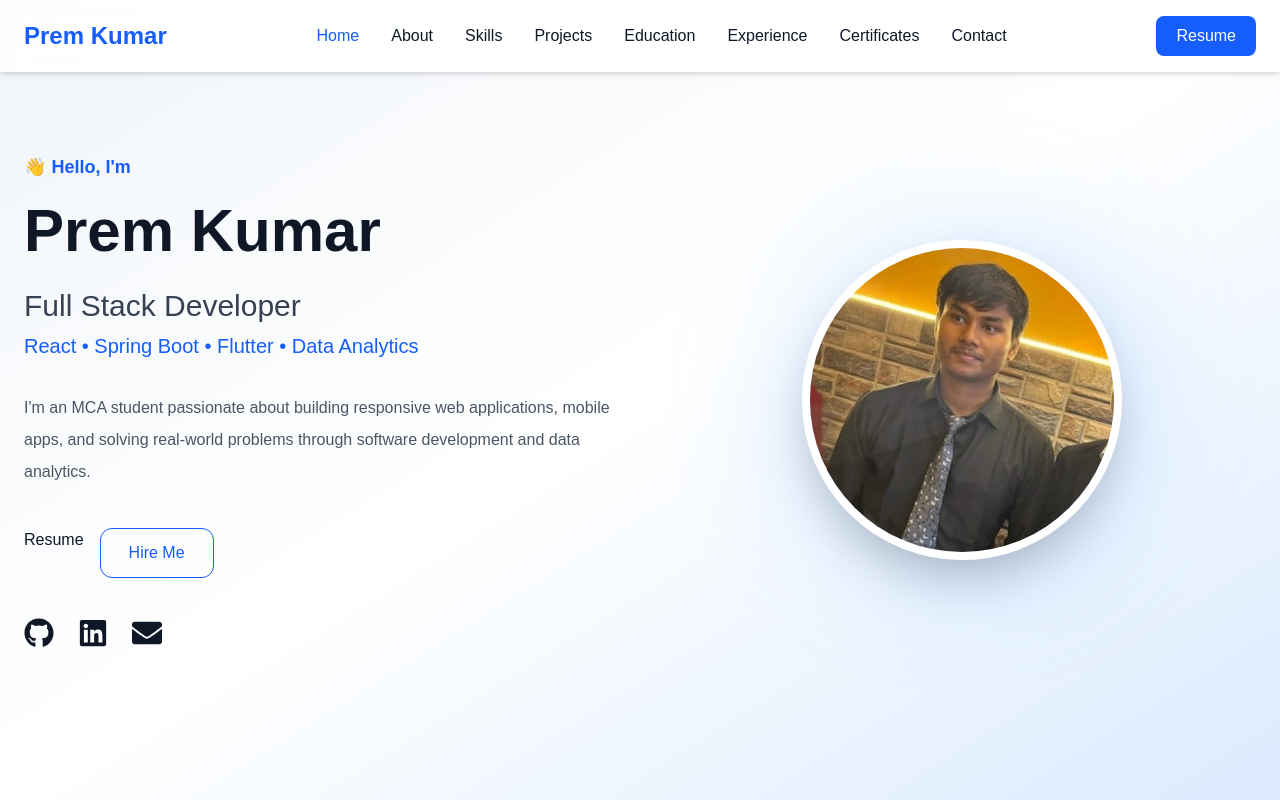
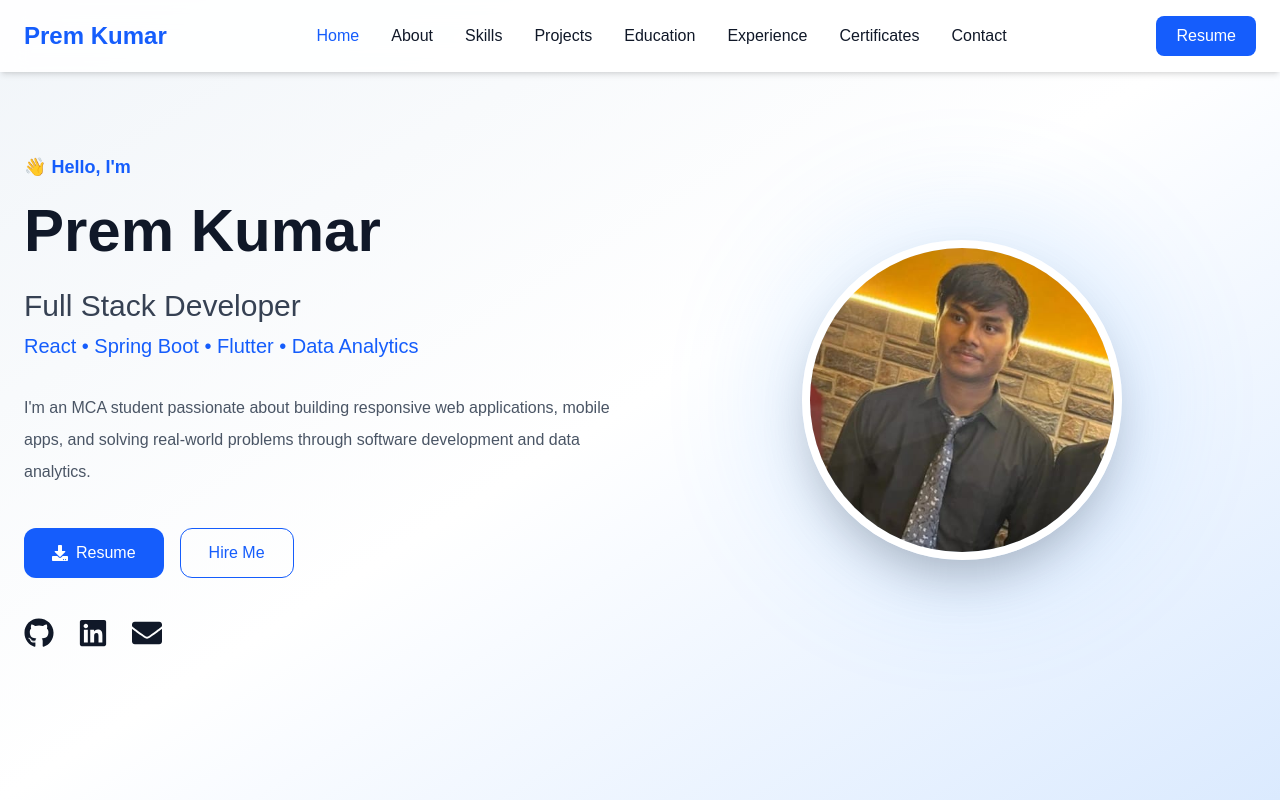
Before and after one commit to Premkumar2479/Portfolio, a React app: page / in a window 1280 px wide. Shown: the top 800 px of the page. Built offline with nearby package versions, Linux system fonts and the light colour scheme; the HTML template or start-up script is replaced by a standard one.

Commit message:
add resume

```diff
--- a/src/components/About.jsx
+++ b/src/components/About.jsx
@@ -1,6 +1,8 @@
 import { motion } from "framer-motion";
 import { FaGraduationCap, FaLaptopCode, FaProjectDiagram } from "react-icons/fa";
 import profile from "../assets/images/nick.jpg";
+import resume from "../assets/resume/resume.pdf";
+
 
 
 function About() {
@@ -90,7 +92,9 @@ function About() {
             </div>
 
             <a
-              href="/resume.pdf"
+              href={resume}
+              target="_blank"
+              rel="noopener noreferrer"
               className="inline-block mt-10 bg-blue-600 hover:bg-blue-700 text-white px-8 py-3 rounded-lg font-semibold transition"
             >
               Download Resume
--- a/src/components/Hero.jsx
+++ b/src/components/Hero.jsx
@@ -1,7 +1,6 @@
 import { motion } from "framer-motion";
 import profile from "../assets/images/nick.jpg";
 import resume from "../assets/resume/resume.pdf";
-
 
 import {
   FaGithub,
@@ -53,10 +52,11 @@ function Hero() {
               href={resume}
               target="_blank"
               rel="noopener noreferrer"
+              className="bg-blue-600 hover:bg-blue-700 text-white px-7 py-3 rounded-xl flex items-center gap-2 transition"
             >
+              <FaDownload />
                Resume
             </a>
-
             <a
               href="#contact"
               className="border border-blue-600 text-blue-600 hover:bg-blue-600 hover:text-white px-7 py-3 rounded-xl transition"
```
Lines whose indentation alone changed are shown as unchanged.
